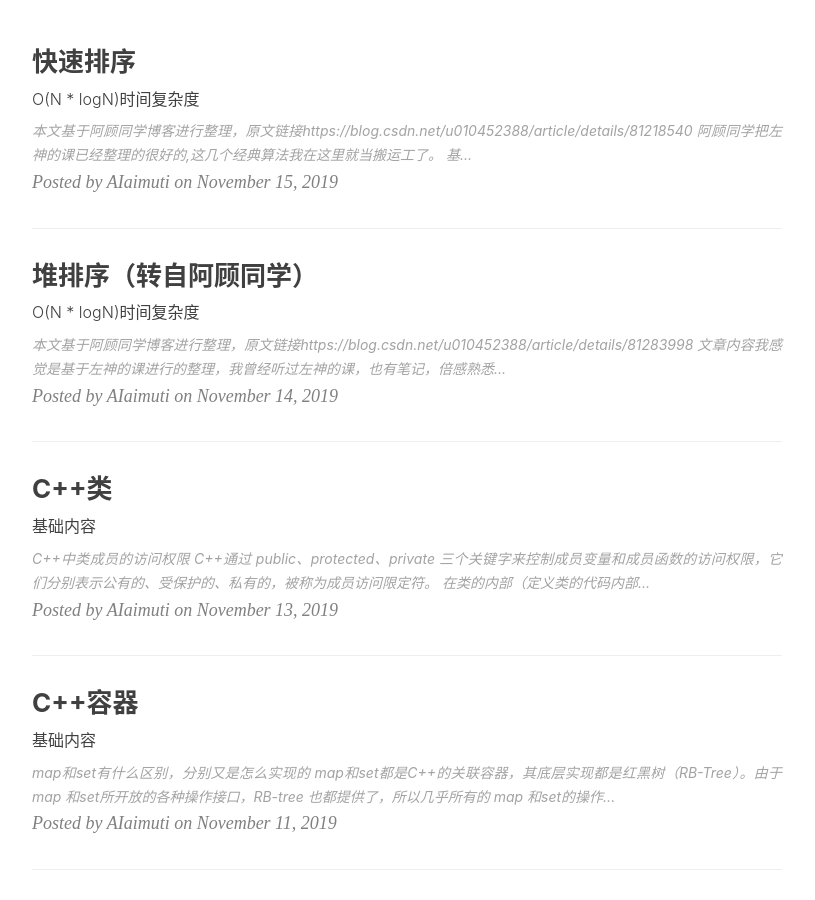
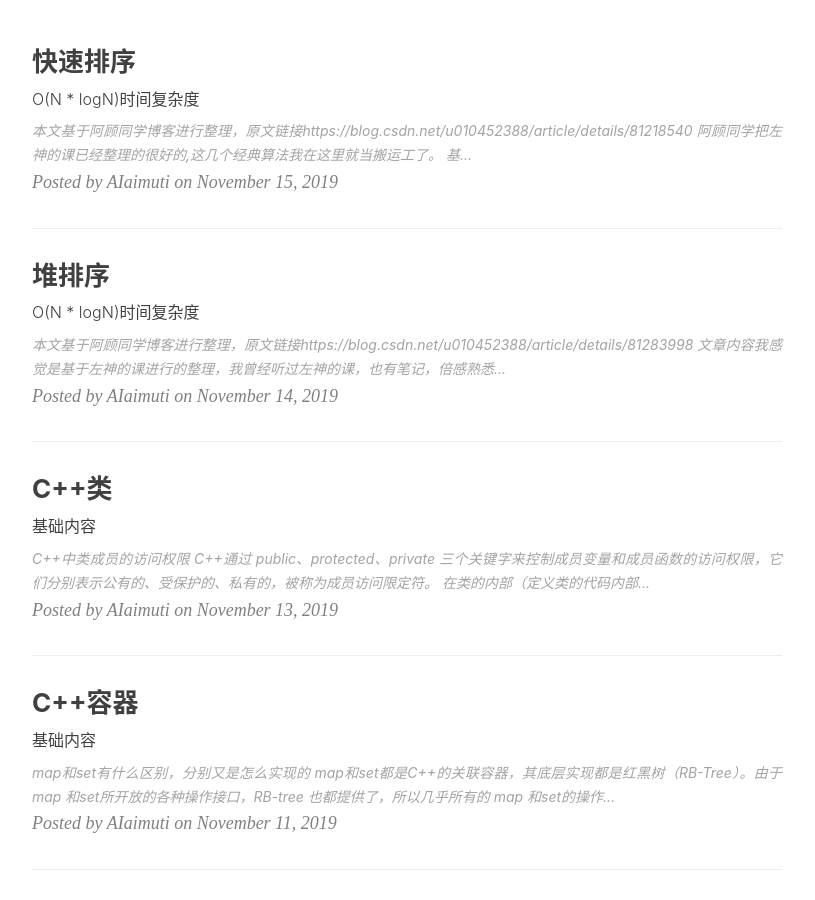
Before and after one commit to AIaimuti/aiaimuti.github.io, a Jekyll site: the page built from index.html, in a window 1280 px wide and 900 px high, scrolled down 511 px. Shown: the whole window, without its empty margins (233-1048 px from the left). Built offline with Jekyll 4.4.1, drawn with Linux system fonts in a browser that asks for light colours; nearby versions of some CDN libraries; the list of posts is cut into pages by our own code; comment, search, counter and statistics services are not loaded.

Commit message:
Update 2019-11-14-Head-sort.md

```diff
--- a/_posts/2019-11-14-Head-sort.md
+++ b/_posts/2019-11-14-Head-sort.md
@@ -1,6 +1,6 @@
 ---
 layout:     post
-title:      堆排序（转自阿顾同学）
+title:      堆排序
 subtitle:   O(N * logN)时间复杂度
 date:       2019-11-14
 author:     AIaimuti
```
